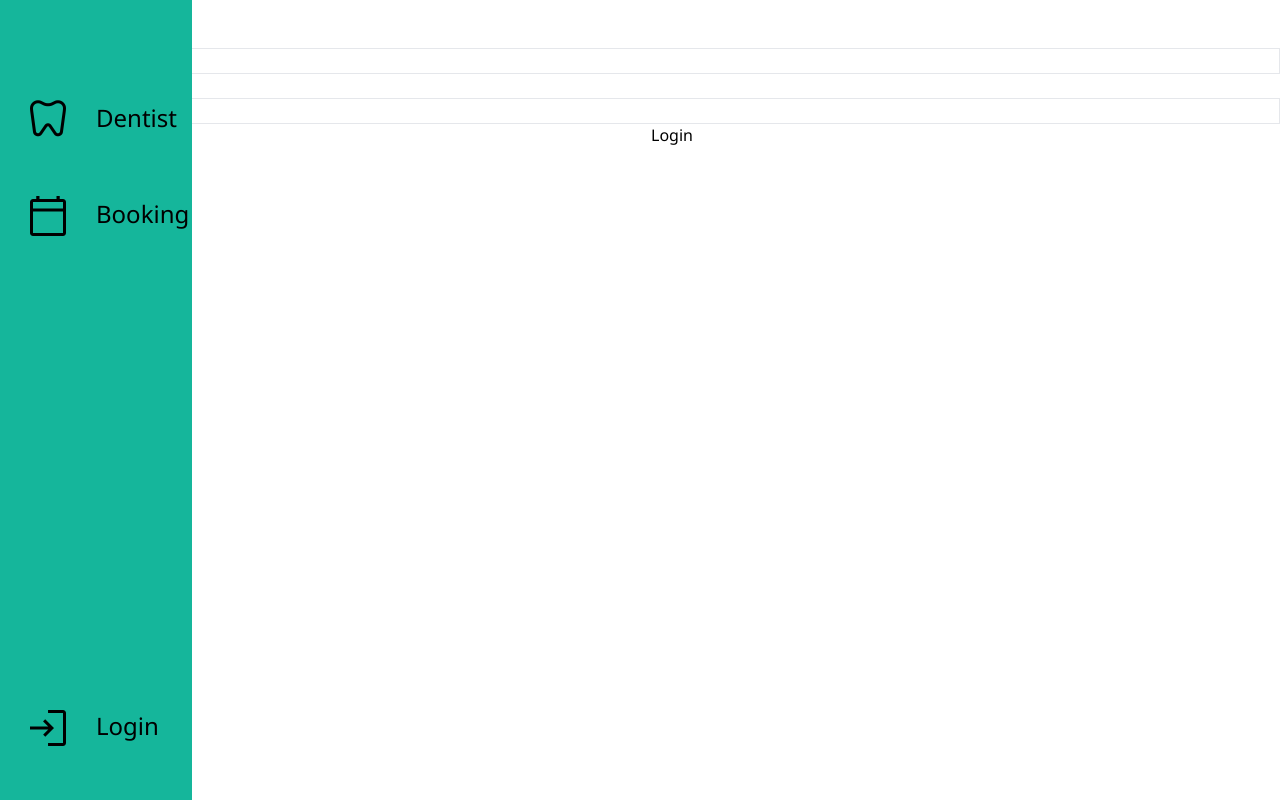
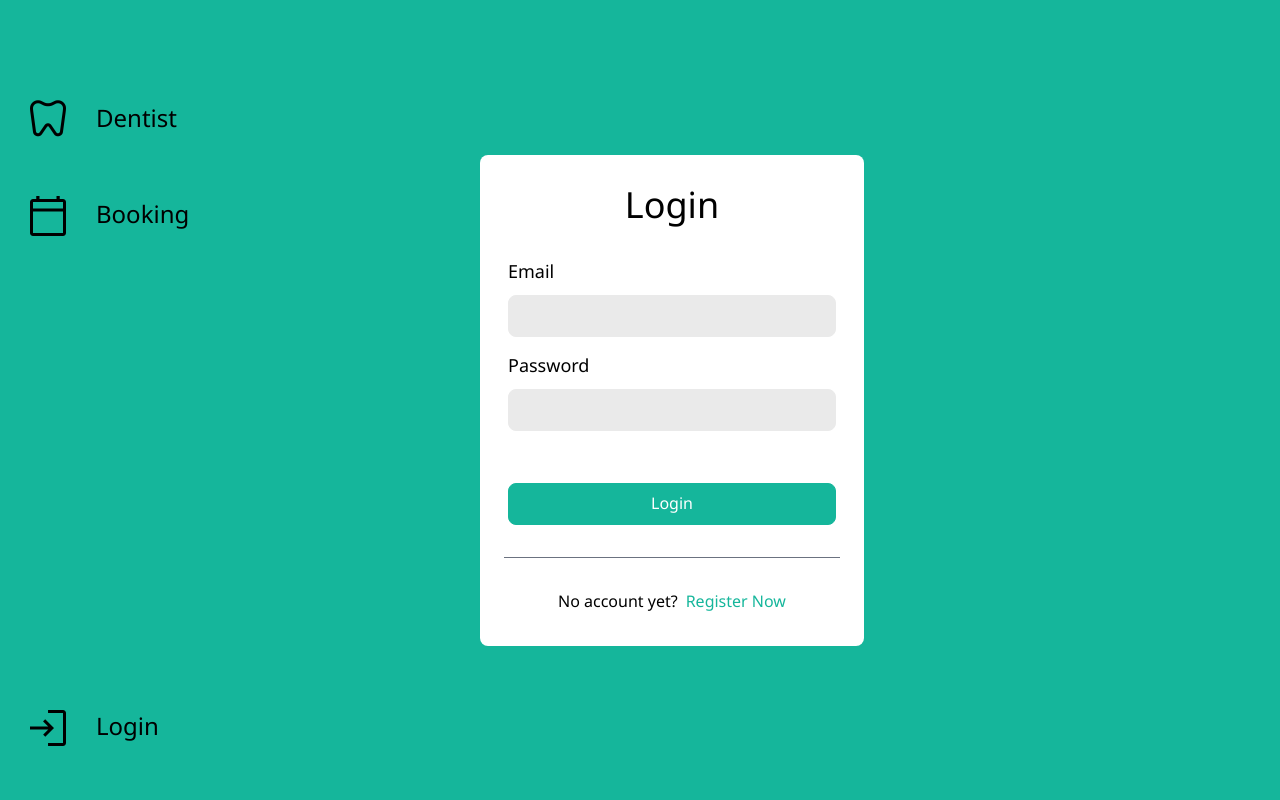
Before and after one commit to LiddleChild/swdevprac-final-project, a Next.js app: page /login in a window 1280 px wide. Built offline with nearby package versions, Linux system fonts and the light colour scheme; no server answers.

Commit message:
refactor: login ui

```diff
--- a/src/app/login/page.tsx
+++ b/src/app/login/page.tsx
@@ -1,6 +1,7 @@
 "use client";
 
 import { signIn } from "next-auth/react";
+import Link from "next/link";
 import { useRouter } from "next/navigation";
 import { useRef, useState } from "react";
 
@@ -32,12 +33,45 @@ export default function Login() {
   };
 
   return (
-    <form className="flex flex-col" onSubmit={submitHandler}>
-      <div>Login page</div>
-      Email: <input type="text" ref={emailRef} className="border" />
-      Password: <input type="password" ref={passwordRef} className="border" />
-      {error}
-      <button>Login</button>
-    </form>
+    <div className="flex justify-center items-center bg-ci-green size-full">
+      <div
+        className="flex flex-col gap-8 bg-white px-6 py-8 size-full justify-center items-center
+      sm:w-full sm:h-fit sm:rounded-lg sm:max-w-[384px]"
+      >
+        <form
+          className="flex flex-col items-center gap-4 bg-white px-1 rounded-lg w-full"
+          onSubmit={submitHandler}
+        >
+          <div className="text-4xl mb-4">Login</div>
+          <div className="w-full max-w-[384px]">
+            <div className="text-lg">Email</div>
+            <input
+              type="text"
+              ref={emailRef}
+              className="mt-2 w-full px-3 py-2 border border-ci-gray rounded-lg bg-ci-gray focus:outline-none focus:border-gray-400"
+            />
+          </div>
+          <div className="w-full max-w-[384px]">
+            <div className="text-lg">Password</div>
+            <input
+              type="text"
+              ref={passwordRef}
+              className="mt-2 w-full px-3 py-2 border border-ci-gray rounded-lg bg-ci-gray focus:outline-none focus:border-gray-400"
+            />
+          </div>
+          <div className="text-red-700 leading-5 min-h-5">{error}</div>
+          <button className="w-full max-w-[384px] px-3 py-2 text-white rounded-lg bg-ci-green border border-ci-green focus:outline-none focus:border-black">
+            Login
+          </button>
+        </form>
+        <div className="border-b border-gray-500 w-full"></div>
+        <div className="text-center">
+          <span className="mr-2">No account yet?</span>
+          <Link href="/register" className="text-ci-green">
+            Register Now
+          </Link>
+        </div>
+      </div>
+    </div>
   );
 }
--- a/tailwind.config.js
+++ b/tailwind.config.js
@@ -1,11 +1,13 @@
 /** @type {import('tailwindcss').Config} */
 module.exports = {
-  content: [
-    "./src/app/**/*.{js,ts,jsx,tsx,mdx}",
-    "./src/components/**/*.{js,ts,jsx,tsx,mdx}"
-  ],
+  content: ["./src/app/**/*.{js,ts,jsx,tsx,mdx}", "./src/components/**/*.{js,ts,jsx,tsx,mdx}"],
   theme: {
-    extend: {},
+    extend: {
+      colors: {
+        "ci-green": "#15B69B",
+        "ci-gray": "#EAEAEA",
+      },
+    },
   },
   plugins: [],
-}
+};
```
